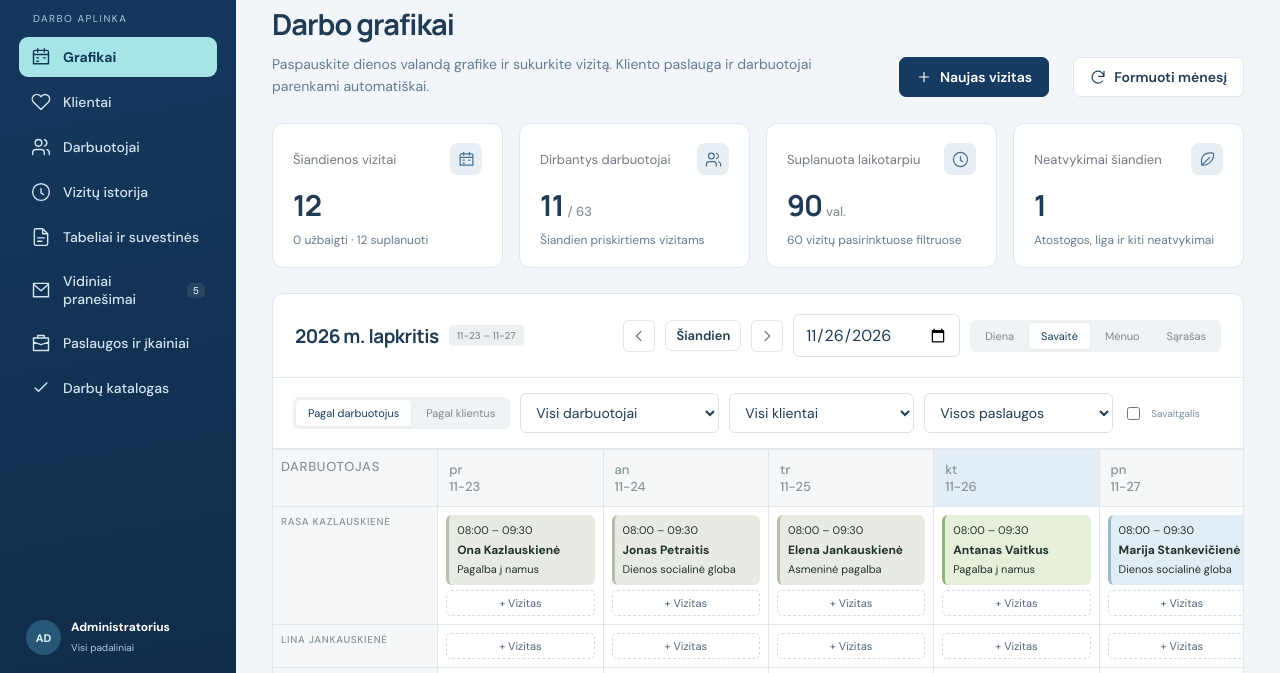
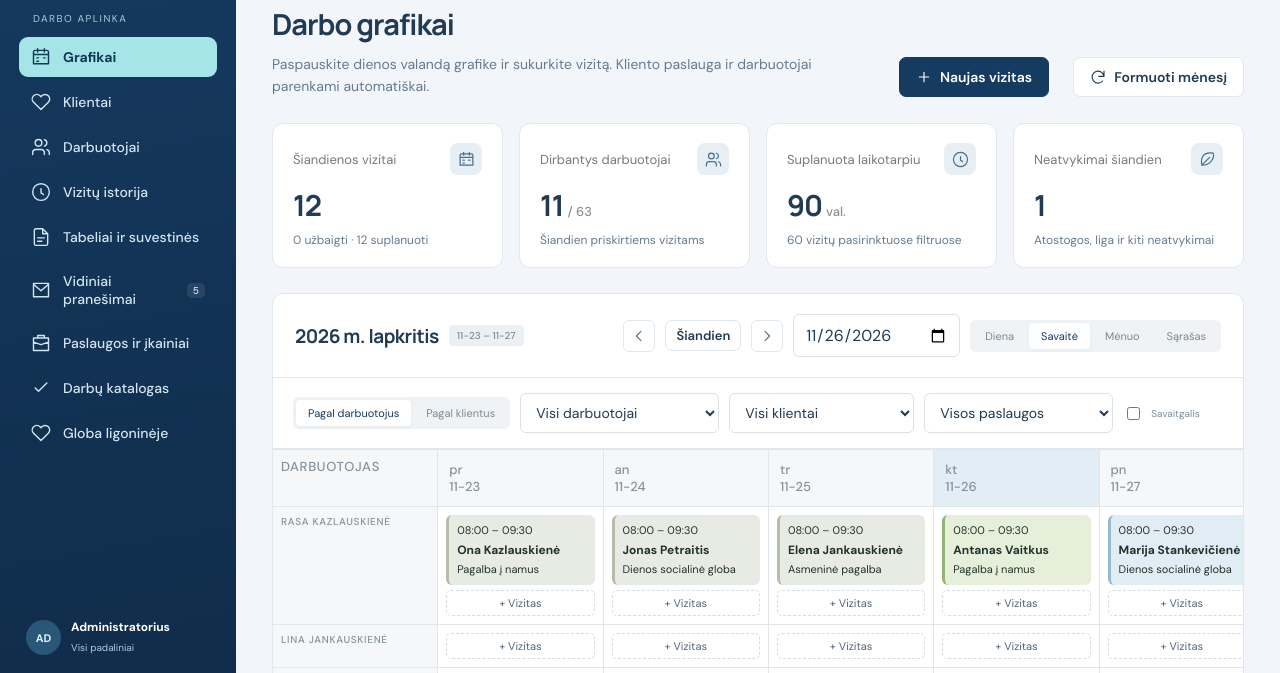
Before and after one commit to AstaJuzume/socialiniu-paslaugu-valdymas, a plain HTML site: page index.html in a window 1280 px wide. Shown: the part 124-797 px from the top of the page. Drawn offline with Linux system fonts and the light colour scheme.

Commit message:
Enable both new care modules in the demo

```diff
--- a/index.html
+++ b/index.html
@@ -1,3 +1,3 @@
 <!doctype html>
 <html lang="lt"><head><meta charset="UTF-8"><meta name="viewport" content="width=device-width,initial-scale=1,viewport-fit=cover"><meta name="theme-color" content="#153b61"><meta name="description" content="Socialinių paslaugų valdymo demonstracinė sistema"><link rel="manifest" href="./manifest.webmanifest"><link rel="icon" href="./icon.svg" type="image/svg+xml"><title>Socialinių paslaugų valdymas · Presales demo</title><link rel="stylesheet" href="./style.css"></head>
-<body><div id="app"></div><div id="modal-root"></div><div id="toast" role="status" aria-live="polite"></div><script src="./app.js"></script><script src="./v2.js"></script><script src="./presales.js"></script></body></html>
+<body><div id="app"></div><div id="modal-root"></div><div id="toast" role="status" aria-live="polite"></div><script src="./app.js"></script><script src="./v2.js"></script><script src="./presales.js"></script><script src="./care-modules.js"></script></body></html>
```
